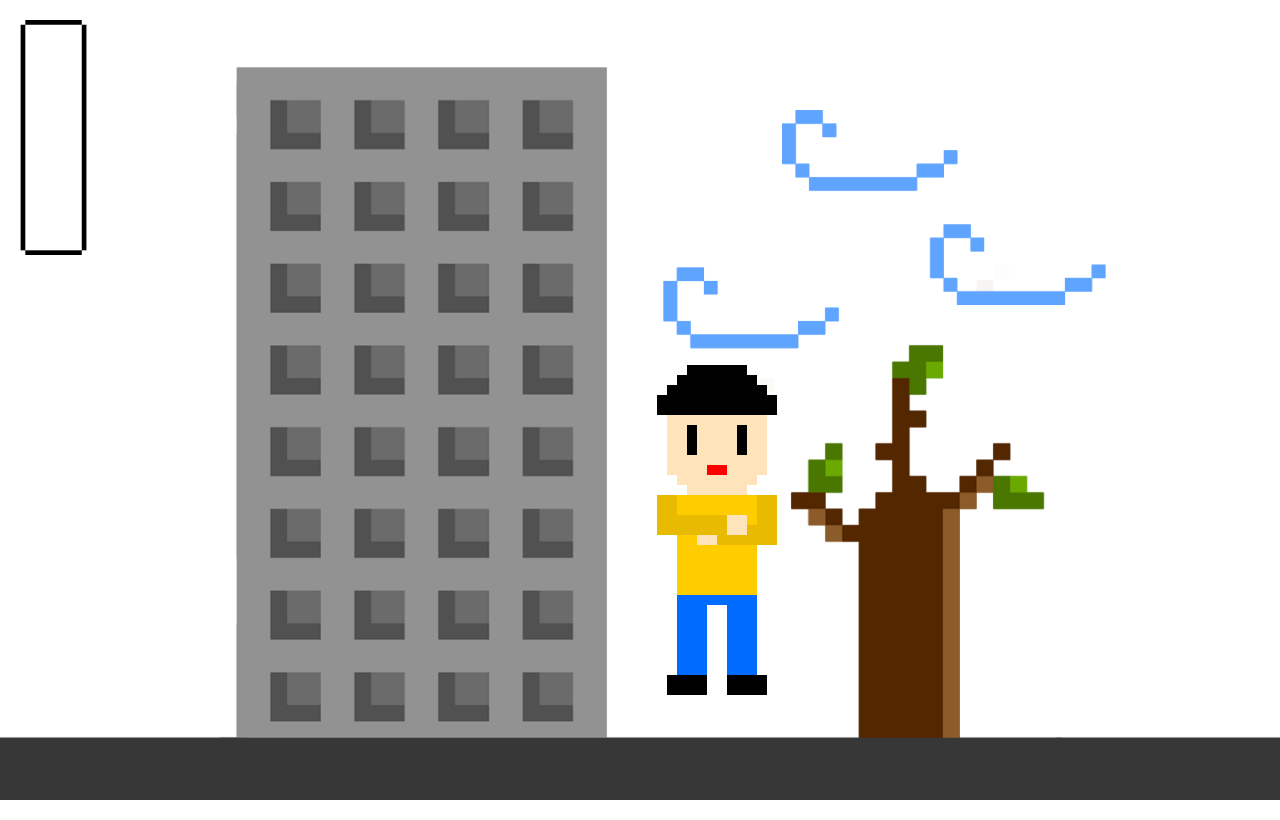
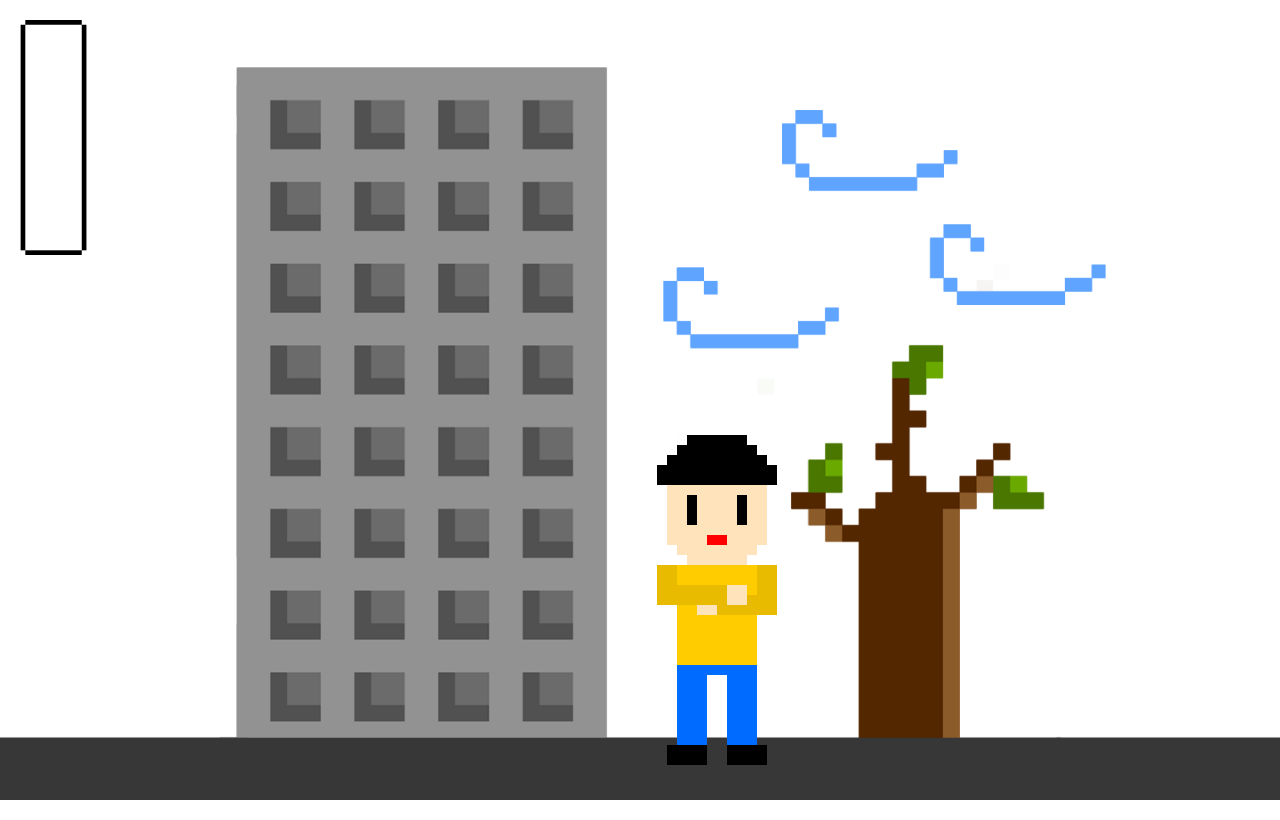
Before and after one commit to leesngjin/warmingup, a plain HTML site: page index.html in a window 1280 px wide. Drawn offline with Linux system fonts and the light colour scheme.

Commit message:
Update Untitled-2.css

```diff
--- a/Untitled-2.css
+++ b/Untitled-2.css
@@ -27,7 +27,7 @@ left: 0;
     width: 500px;
     position: absolute;
     left: -3px;
-    top: 50px;
+    top: 120px;
     display: none;
 }
 
```
